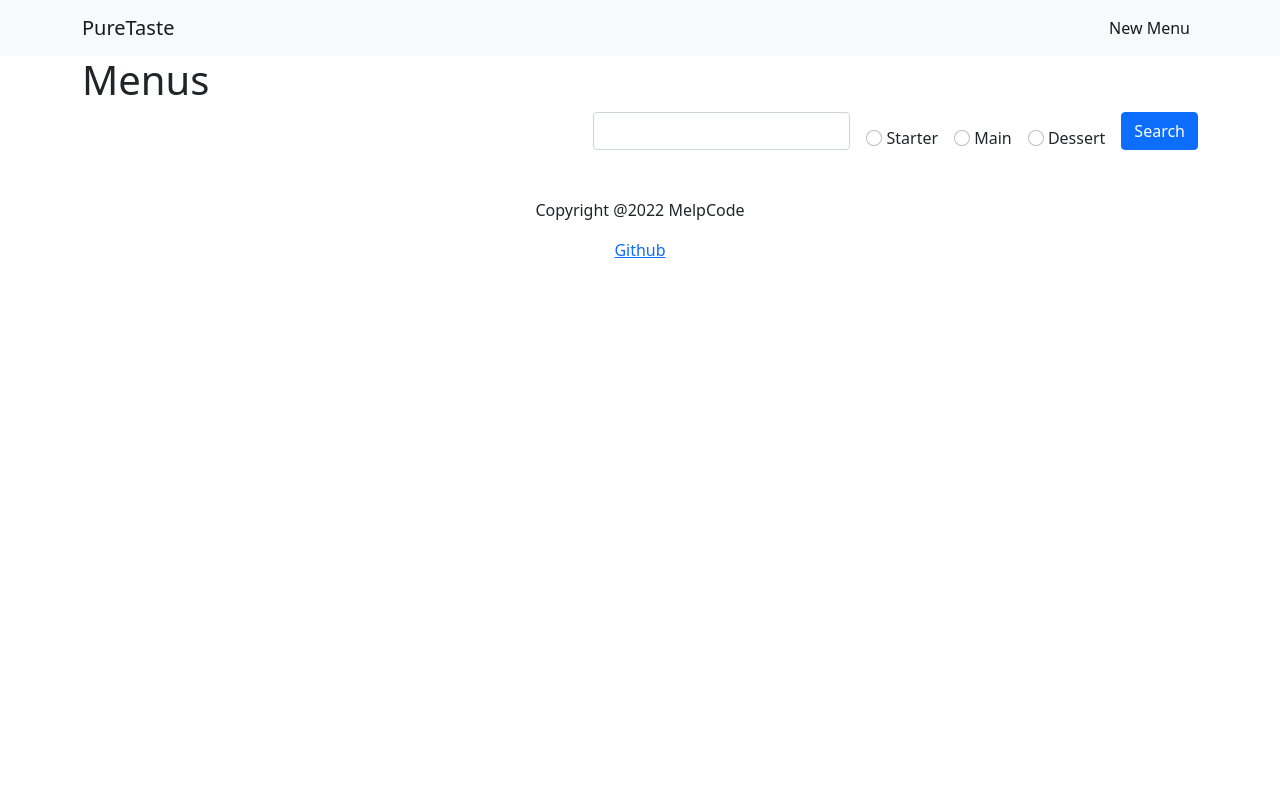
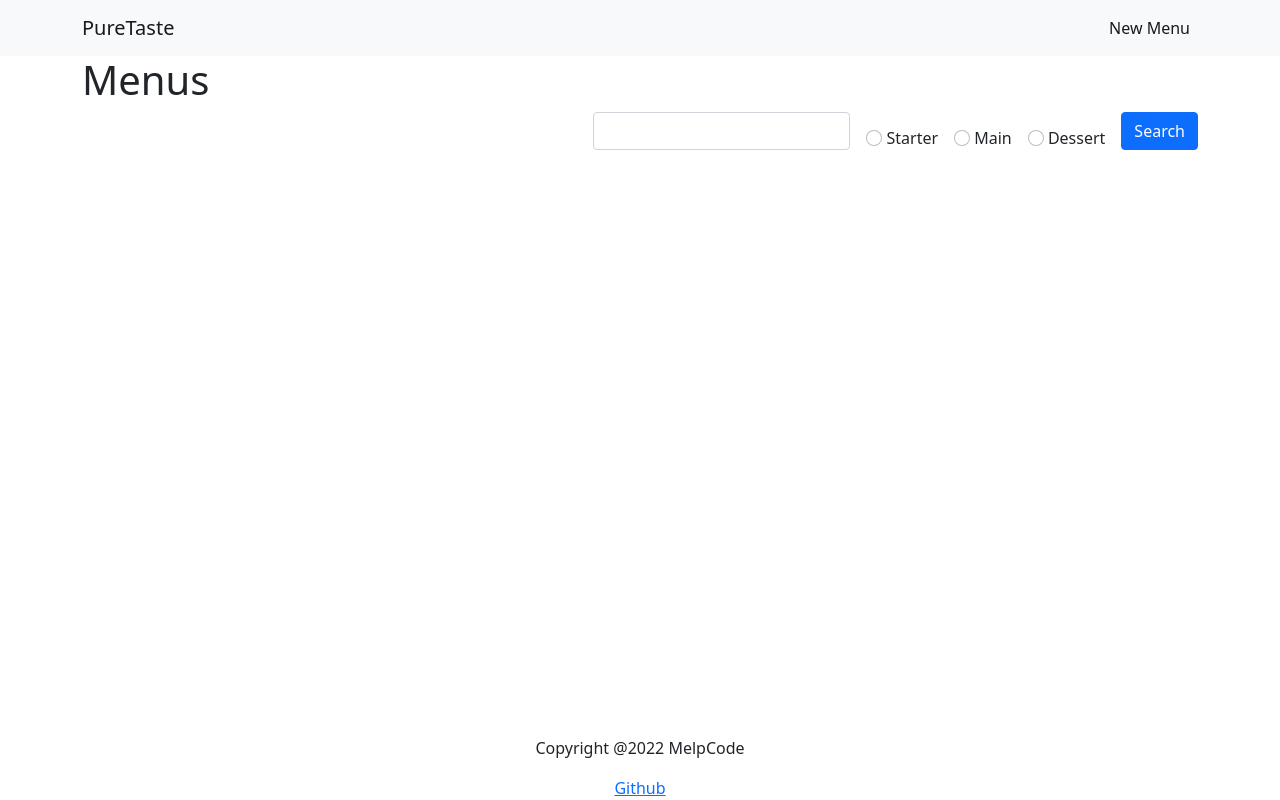
Before and after one commit to MelpCode/django-menus-app, a Django app: page /menus/ in a window 1280 px wide. Run offline with Django 4.2, Linux system fonts and the light colour scheme; data that the repository does not hold is empty.

Commit message:
footer style updated

```diff
--- a/django_menus_app/django_menus_app/templates/partials/footer.html
+++ b/django_menus_app/django_menus_app/templates/partials/footer.html
@@ -1,5 +1,5 @@
 {%block footer%}
-  <div class="text-center mt-4">
+  <div class="text-center mt-4 fixed-bottom">
     <p class="copyright">Copyright @2022 MelpCode</p>
     <a href=""> Github</a>
   </div>
```
